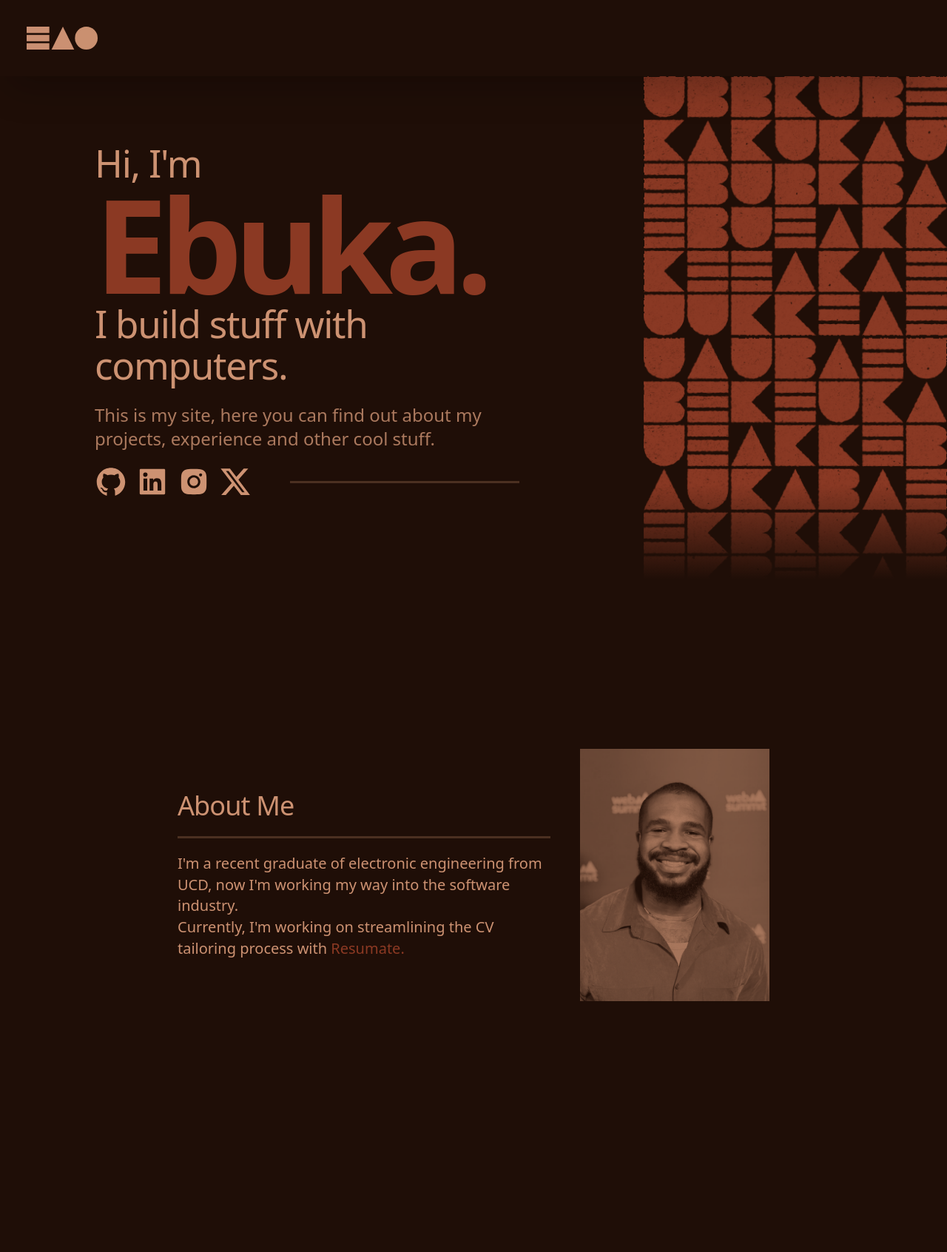
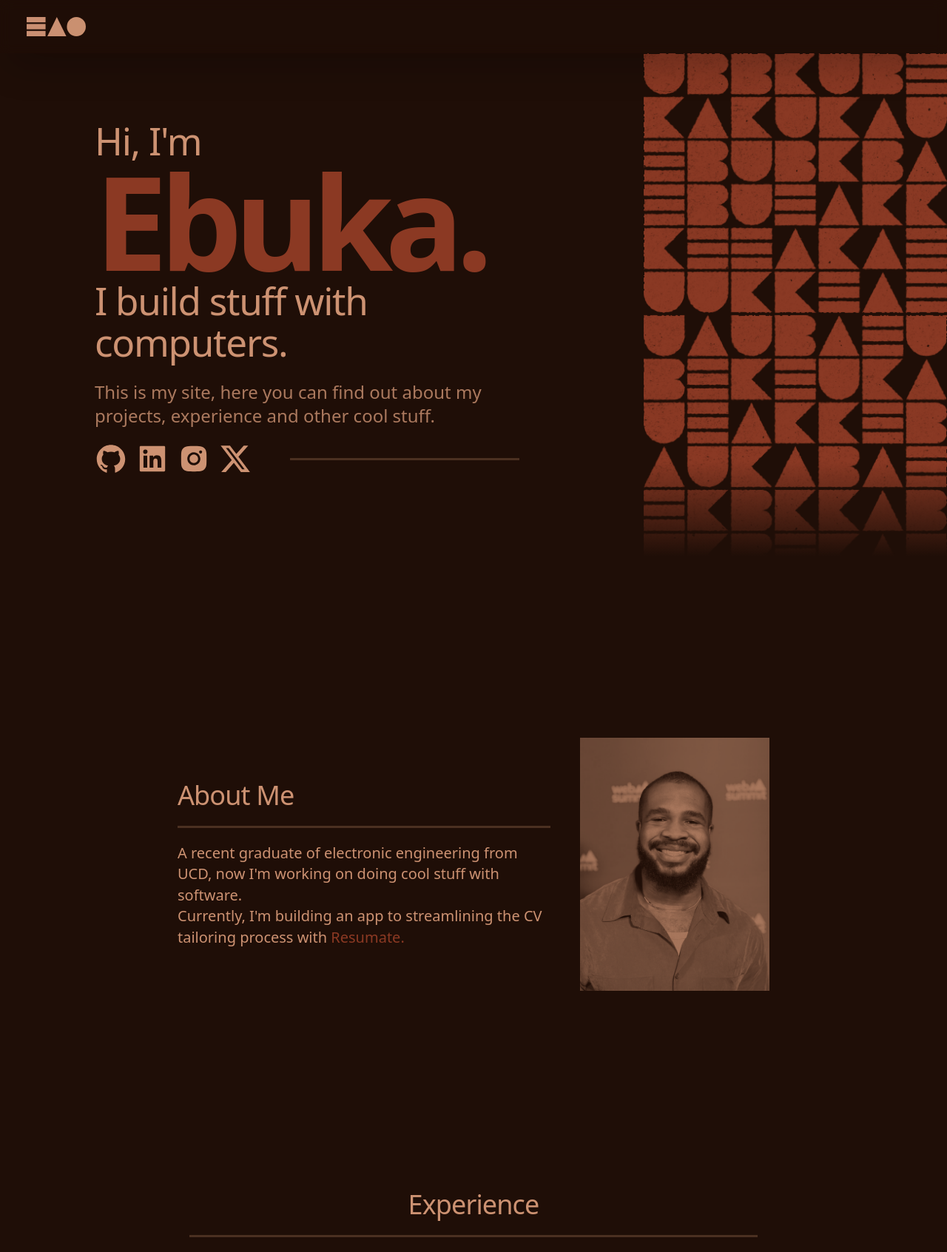
Before and after one commit to EbukaAmadiObi/ebuka.dev, a React (Vite) app: page / in a window 1280 px wide. Shown: the whole page at 74% size. Before the commit the page ends 1583 px from the top, so only its background shows below. Built offline with nearby package versions, Linux system fonts and the light colour scheme; no server answers; a web font is replaced by a local one.

Commit message:
added blog and redid about page

```diff
--- a/package.json
+++ b/package.json
@@ -11,6 +11,10 @@
   },
   "dependencies": {
     "@tailwindcss/vite": "^4.1.16",
+    "embla-carousel-react": "^8.6.0",
+    "framer-motion": "^12.23.26",
+    "lenis": "^1.3.16",
+    "lucide-react": "^0.561.0",
     "posthog-js": "^1.306.1",
     "react": "^19.1.1",
     "react-dom": "^19.1.1",
--- a/src/App.jsx
+++ b/src/App.jsx
@@ -1,6 +1,7 @@
 import { useRoutes, Navigate } from "react-router-dom";
 import Home from './pages/home';
 import Card from './pages/card';
+import Blog from './pages/blog';
 
 function App() {
   const routesArray = [
@@ -11,6 +12,10 @@ function App() {
     {
       path: "/card",
       element: <Navigate to="/" replace />,
+    },
+    {
+      path: "/blog",
+      element: <Blog />,
     },
     {
       path: "*",
--- /dev/null
+++ b/src/components/divider.jsx
@@ -0,0 +1,7 @@
+export default function Divider() {
+    return (
+      <>
+        <div className="my-5 border-b-3 opacity-25 h-1"/>
+      </>
+    )
+ }
--- /dev/null
+++ b/src/components/header.jsx
@@ -0,0 +1,38 @@
+import logo from "/logo.svg"
+import { useState, useEffect, useRef } from 'react'
+
+export default function Header() {
+  const [hidden, setHidden] = useState(false)
+  const lastScrollY = useRef(0)
+  const ticking = useRef(false)
+
+  useEffect(() => {
+    function onScroll() {
+      const currentY = window.scrollY || window.pageYOffset
+      if (!ticking.current) {
+        window.requestAnimationFrame(() => {
+          // hide when scrolling down, show when scrolling up
+          if (currentY > lastScrollY.current && currentY > 50) {
+            setHidden(true)
+          } else {
+            setHidden(false)
+          }
+          lastScrollY.current = currentY
+          ticking.current = false
+        })
+        ticking.current = true
+      }
+    }
+
+    window.addEventListener('scroll', onScroll, { passive: true })
+    return () => window.removeEventListener('scroll', onScroll)
+  }, [])
+
+  return (
+    <div
+      className={`sticky top-0 z-50 w-screen max-h-12 md:max-h-12 shadow-2xl flex flex-row items-center p-4 md:p-9 bg-[#1f0e07]/40 backdrop-blur border-[#e5e5f7] transform transition-transform duration-300 ease-in-out ${hidden ? '-translate-y-full' : 'translate-y-0'}`}
+    >
+      <img src={logo} className="w-12 md:w-20" alt="EAO Logo"/>
+    </div>
+  )
+}
--- /dev/null
+++ b/src/pages/blog.jsx
@@ -0,0 +1,16 @@
+import Header from "../components/header";
+
+export default function Blog() {
+
+  return (
+    <div>
+      <Header />
+      <div className='w-screen h-[85dvh] justify-center items-center flex flex-col bg-[#1f0e07]'>
+
+        <h1>There's nothing here... yet.</h1>
+      </div>
+    </div>
+
+
+  )
+};
--- a/src/pages/home.jsx
+++ b/src/pages/home.jsx
@@ -1,49 +1,7 @@
-import logo from "/logo.svg"
-import { useState, useEffect, useRef } from 'react'
+import Header from "../components/header";
+import Divider from "../components/divider";
 import { AiFillGithub, AiFillLinkedin, AiFillInstagram, AiFillX } from "react-icons/ai";
 import { FaXTwitter } from "react-icons/fa6";
-
-// About
-// Experience
-// What I'm up to now
-// Projects
-//
-
-function Header() {
-  const [hidden, setHidden] = useState(false)
-  const lastScrollY = useRef(0)
-  const ticking = useRef(false)
-
-  useEffect(() => {
-    function onScroll() {
-      const currentY = window.scrollY || window.pageYOffset
-      if (!ticking.current) {
-        window.requestAnimationFrame(() => {
-          // hide when scrolling down, show when scrolling up
-          if (currentY > lastScrollY.current && currentY > 50) {
-            setHidden(true)
-          } else {
-            setHidden(false)
-          }
-          lastScrollY.current = currentY
-          ticking.current = false
-        })
-        ticking.current = true
-      }
-    }
-
-    window.addEventListener('scroll', onScroll, { passive: true })
-    return () => window.removeEventListener('scroll', onScroll)
-  }, [])
-
-  return (
-    <div
-      className={`sticky top-0 z-50 w-screen max-h-15 md:max-h-30 shadow-2xl flex flex-row items-center p-4 md:p-9 bg-[#1f0e07] transform transition-transform duration-300 ease-in-out ${hidden ? '-translate-y-full' : 'translate-y-0'}`}
-    >
-      <img src={logo} className="w-12 md:w-24" alt="EAO Logo"/>
-    </div>
-  )
-}
 
 export default function Home() {
 
@@ -94,15 +52,15 @@ export default function Home() {
             <div className="pointer-events-none absolute left-0 bottom-0 w-full h-24 md:h-32 bg-[linear-gradient(to_bottom,#1f0e0700,#1f0e07ff)]" />
           </div>
         </div>
-          <div className="flex flex-row gap-10 w-[calc(0.625*100%)] min-h-screen my-auto mx-auto items-center">
+        <div className="flex md:flex-row flex-col md: mt-4 gap-10 w-[calc(0.625*100%)] min-h-screen my-auto mx-auto items-center">
           <div>
             <h2>
               About Me
             </h2>
             <div className="my-5 border-b-3 opacity-25 h-1"/>
             <p>
-                I'm a recent graduate of electronic engineering from UCD, now I'm working my way
-                into the software industry.<br/> Currently, I'm working on streamlining the CV
+              A recent graduate of electronic engineering from UCD, now I'm working on doing
+              cool stuff with software.<br/> Currently, I'm building an app to streamlining the CV
               tailoring process with <a href="https://resumate.cv" target="_blank">Resumate.</a>
             </p>
           </div>
@@ -113,8 +71,11 @@ export default function Home() {
             loading="lazy"
           />
         </div>
-        <div>
-
+        <div className="my-10 mb-20 w-[60vw] mx-auto">
+          <h2 className="text-center">
+            Experience
+          </h2>
+          <Divider />
         </div>
       </div>
     )
```
Also changed, not shown: 1 other file (tests, documents, lock files or other folders). Lines whose indentation alone changed are shown as unchanged.
